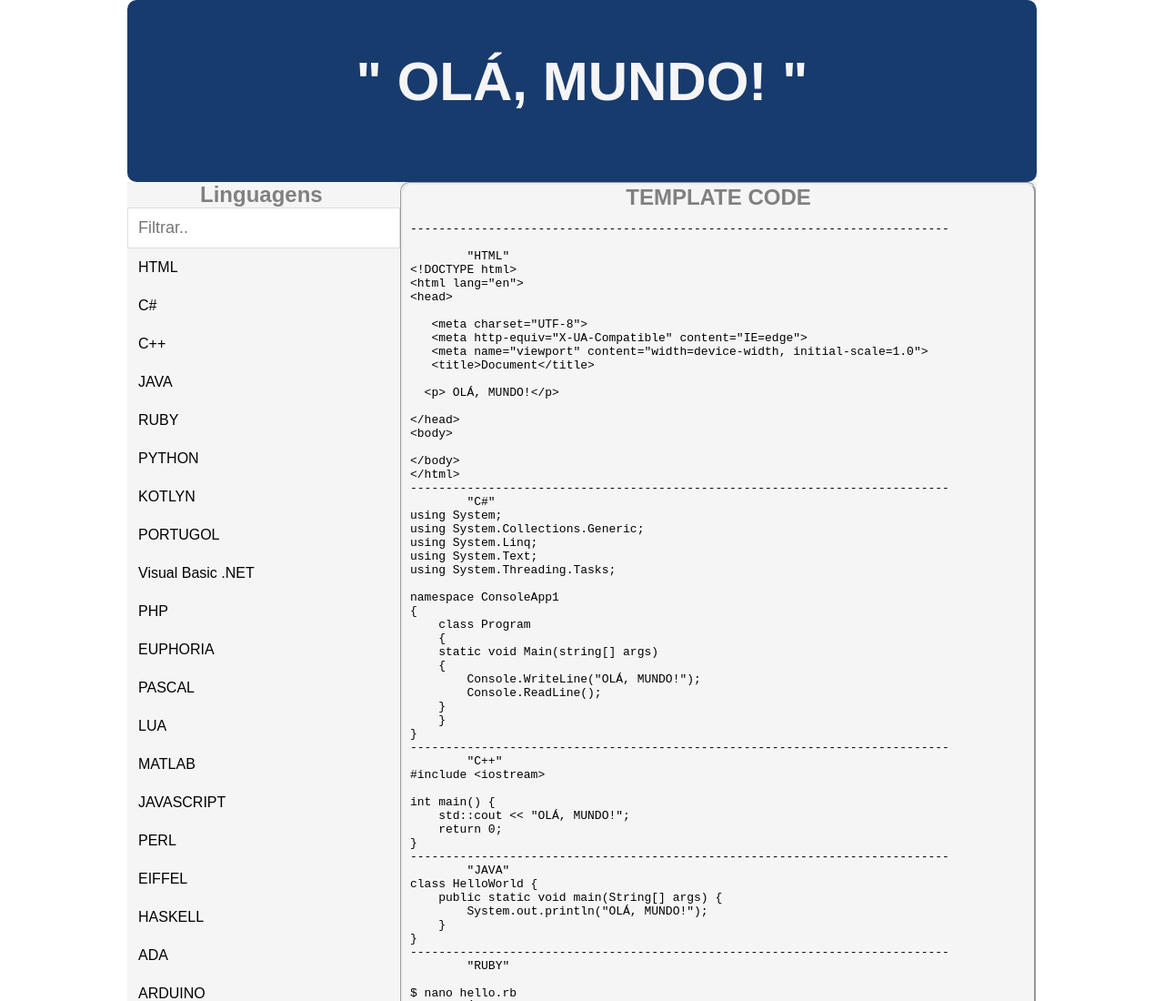
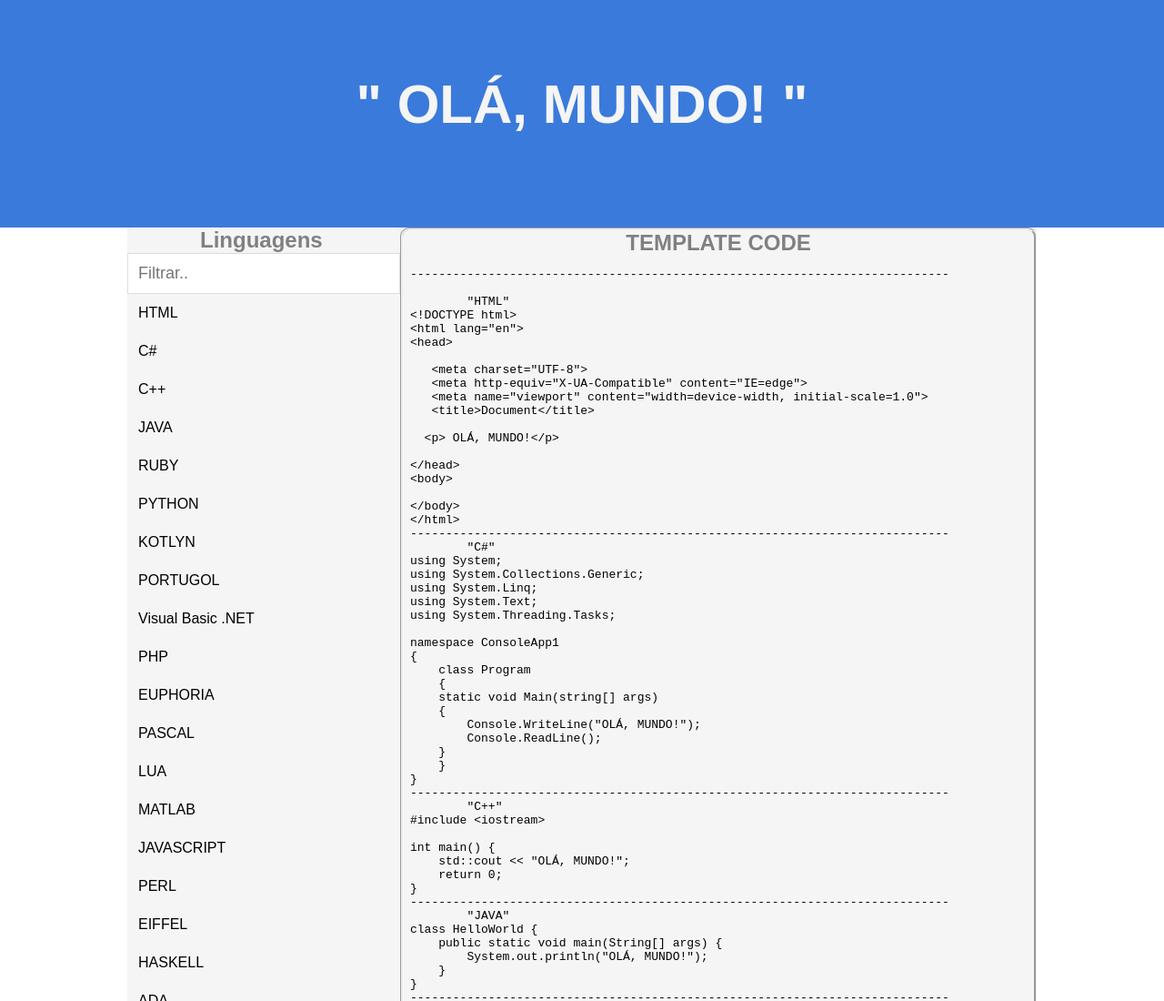
Before and after one commit to patricii/TemplateCode-BR, a plain HTML site: page index.html in a window 1280 px wide. Shown: the top 1100 px of the page at 91% size. Drawn offline with Linux system fonts and the light colour scheme.

Commit message:
layout changed

```diff
--- a/css/style.css
+++ b/css/style.css
@@ -20,14 +20,13 @@ body {
     background-color: rgb(236, 241, 243);
   }
 header{
-    width: 1000px;
-    height: 200px;
-    border-radius: 10px;
-    background-color: rgb(24, 59, 110);
+    width: 100%;
+    height: 250px;
+    background-color: rgb(58, 122, 219);
     margin-top: 0;
     margin-left: auto;
     margin-right: auto;
-    padding-top: 25px;
+    padding-top: 20px;
     padding-bottom: 10px;
 }
 .olamundo h2 {
@@ -36,7 +35,7 @@ header{
     position: relative;
     align-content: center;
     text-align: center;
-    padding-top: 30px;
+    padding-top: 60px;
     padding-left: 0px;
     padding-right: 0px;
 
```
